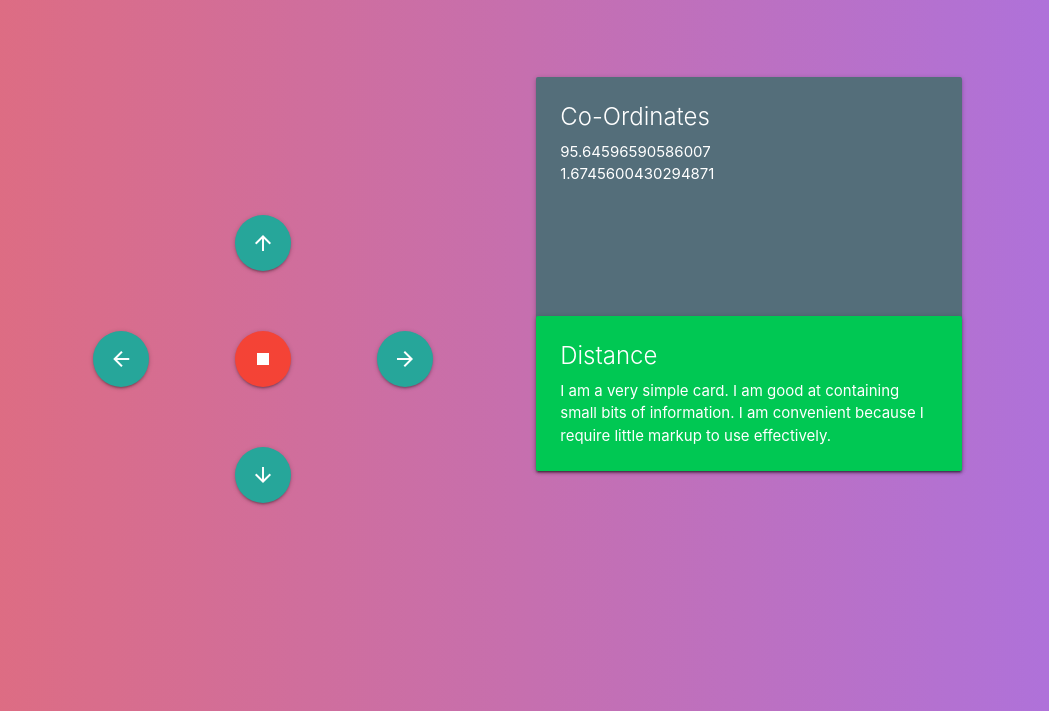
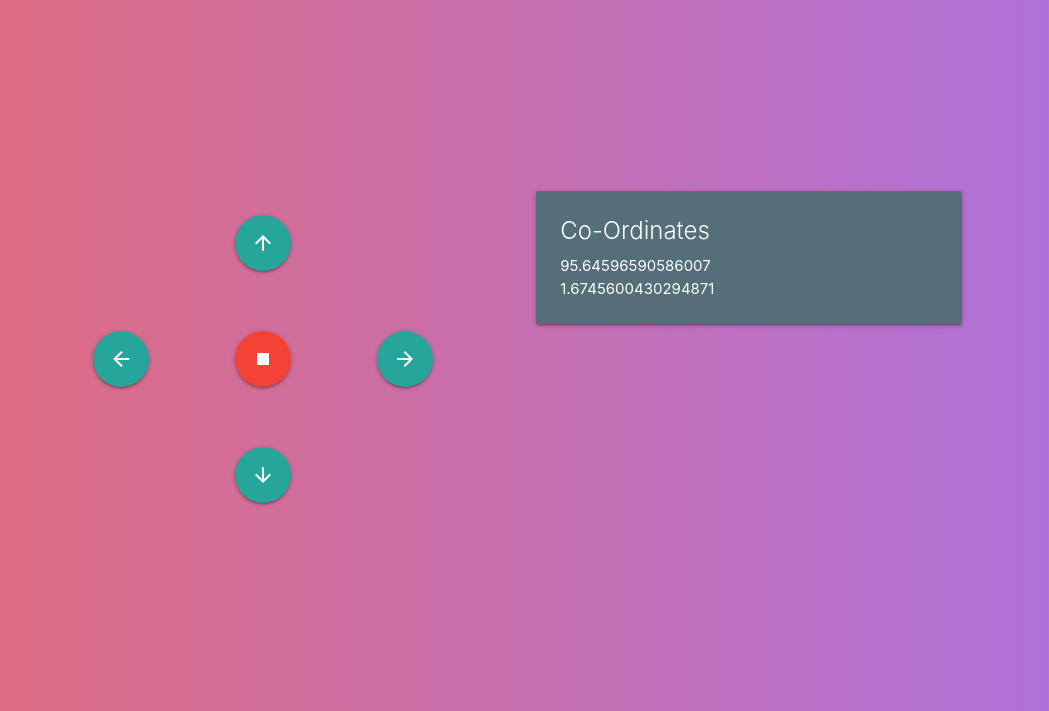
Before and after one commit to ctrl-alt-code-iot-hackathon/HornOKPlease, a Flask app: template APIs/app/templates/main.html in a window 1280 px wide. Shown: the top 711 px of the page, without its empty margins (115-1164 px from the left). Run offline with Flask 2, Linux system fonts and the light colour scheme; the template is opened without the code that fills it, so the values that code supplies are empty; some libraries are stand-ins or nearby versions.

Commit message:
removed distance card and changed the tag line

```diff
--- a/APIs/app/static/css/main.css
+++ b/APIs/app/static/css/main.css
@@ -38,10 +38,7 @@ table
 
 #box1
 {
-  margin-top: 18%;
+  margin-top: 45%;
+  margin-bottom: 2%;
+  padding: 0;
 }
-
-#box2
-{
-  margin-top: 25%;
-}
--- a/APIs/app/templates/main.html
+++ b/APIs/app/templates/main.html
@@ -14,37 +14,6 @@
 
 <body>
 	<div class="container">
-	<!-- <div class="left-align">
-
-    <div class="row">
-      <div class="col s6">
-
-		<button id="btn1" type="submit" class="btn-floating btn-large waves-effect waves-light"><i class="material-icons left">arrow_back</i></button>
-		</div></div>
-
-	 <div class="row">
-      <div class="col s6">
-		<button id="btn2" type="button" class="btn-floating btn-large waves-effect waves-light"><i class="material-icons right">arrow_upward</i></button>
-	</div></div>
-
-	<div class="row">
-      <div class="col s6">
-		<button id="btn5" type="submit" class="btn-floating btn-large waves-effect waves-light red"><i class="material-icons left">stop</i></button>
-</div></div>
-
-<div class="row">
-      <div class="col s6">
-
-		<button id="btn3" type="button" class="btn-floating btn-large waves-effect waves-light"><i class="material-icons left">arrow_forward</i></button>
-</div></div>
-<div class="row">
-      <div class="col s6">
-		<button id="btn4" type="button" class="btn-floating btn-large waves-effect waves-light"><i class="material-icons right">arrow_downward</i></button>
-	</div>
-	</div>
-</div>
-</div> -->
-
    <div class="row">
       <div class="col s6">
 <table style="border-collapse: unset;">
@@ -91,15 +60,6 @@
           <p id="setme1"></p>
           <p id="setme2"></p>
         </div>
-
-         <div class="card  green accent-4 " id="box2">
-        <div class="card-content white-text">
-          <span class="card-title">Distance</span>
-          <p>I am a very simple card. I am good at containing small bits of information.
-          I am convenient because I require little markup to use effectively.</p>
-        </div>
-
-
       </div>
     </div>
   </div>
@@ -107,5 +67,6 @@
 
 </div>
 </div>
+
 </body>
 </html>
--- a/APIs/website/home.html
+++ b/APIs/website/home.html
@@ -53,7 +53,7 @@
 		<div class="hero-content">
 			<div class="hero-center">
 				<!-- <img src="img/big-logo.jpg" alt=""> -->
-				<p id="theme">Smart Vehicle to Vehicle Technology using IoT!</p>
+				<p id="theme">Smart Vehicle to Vehicle Communication</p>
 			</div>
 		</div>
 		<!-- slider -->
```
